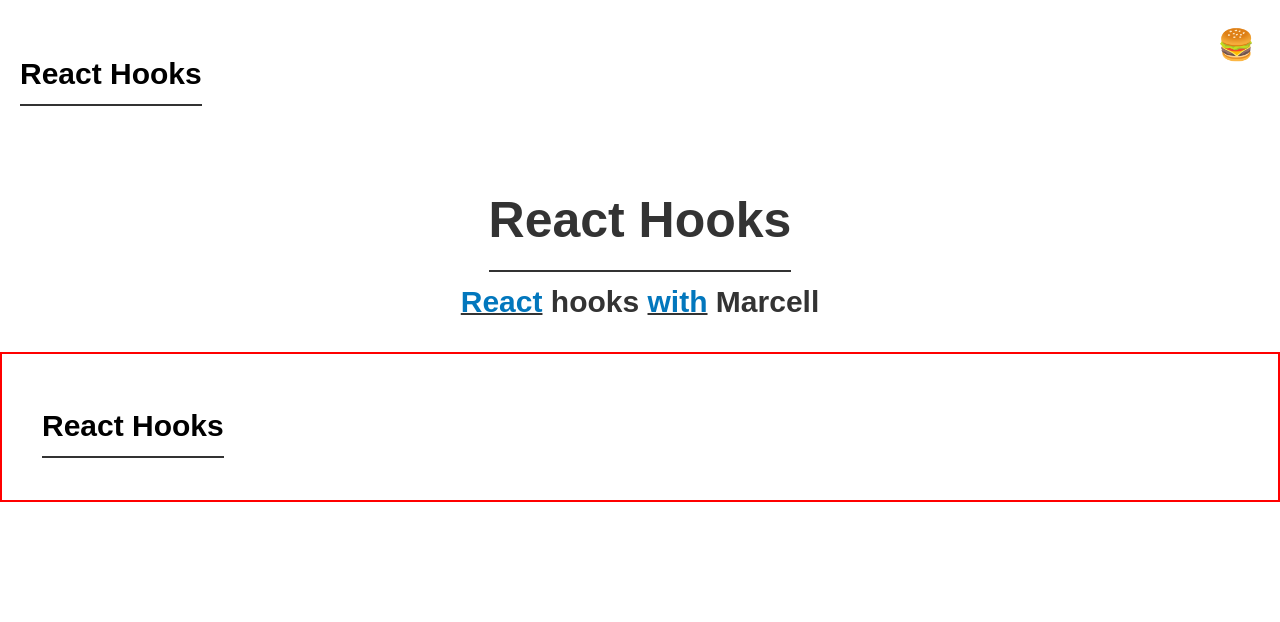
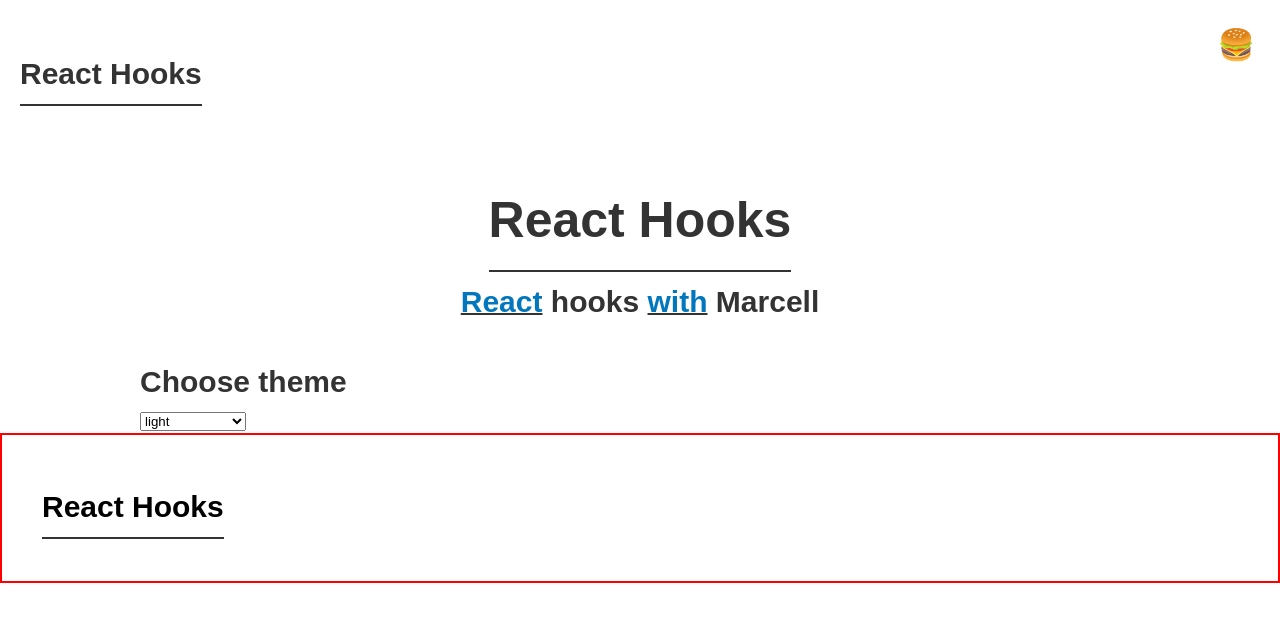
Before and after one commit to masiuciszek/custom-hooks, a Next.js app in the folder app/: page / in a window 1280 px wide. Shown: the top 622 px of the page. Built offline with nearby package versions, Linux system fonts and the light colour scheme.

Commit message:
dynamic path

```diff
--- a/app/components/layout/index.tsx
+++ b/app/components/layout/index.tsx
@@ -1,9 +1,10 @@
 import * as React from "react";
 import styled, { ThemeProvider } from "styled-components";
-import { mainTheme } from "../../utils/theme";
+import { mainTheme, secondaryTheme } from "../../utils/theme";
 import GlobalStyles from "./GlobalStyles";
 import Nav from "./navbar";
 import Footer from "./footer";
+import { useSiteState } from "../../context/site.context/Site.context";
 
 export const Page = styled.div`
   background-color: ${(props) => props.theme.colors.primary};
@@ -20,8 +21,9 @@ interface Props {
 }
 
 const Layout: React.FC<Props> = ({ children }) => {
+  const { theme } = useSiteState();
   return (
-    <ThemeProvider theme={mainTheme}>
+    <ThemeProvider theme={theme === "light" ? mainTheme : secondaryTheme}>
       <GlobalStyles />
       <Nav className="main-navbar" />
       <Page>
--- a/app/components/layout/navbar/Nav.Styles.tsx
+++ b/app/components/layout/navbar/Nav.Styles.tsx
@@ -1,18 +1,16 @@
 import styled from "styled-components";
 import { handleFlex } from "../../styled/utils/handleFlex";
+
+interface Props {
+  isPath: boolean;
+}
 
 export const NavListStyles = styled.ul`
   ${handleFlex("row", "center", "center")};
 
   padding: 1rem 2rem;
   margin-right: 3rem;
-  li {
-    padding: 1rem;
-    transform: ${({ theme }) => theme.transition.mainTransition};
-    &:hover {
-      border-bottom: none !important;
-    }
-  }
+
   a {
     color: ${({ theme }) => theme.colors.text};
     text-transform: capitalize;
@@ -40,6 +38,16 @@ export const NavListStyles = styled.ul`
   }
 `;
 
+export const ListItem = styled.li<Props>`
+  padding: 1rem;
+  transform: ${({ theme }) => theme.transition.mainTransition};
+  &:hover {
+    border-bottom: none !important;
+  }
+  ${(props) =>
+    props.isPath ? `border-bottom:${props.theme.colors.text} 2px solid` : null};
+`;
+
 export const SmallListStyle = styled(NavListStyles)`
   transition: ${({ theme }) => theme.transition.mainTransition};
   transition: 800ms ease all;
--- a/app/components/layout/navbar/NavList.tsx
+++ b/app/components/layout/navbar/NavList.tsx
@@ -1,6 +1,6 @@
 import * as React from "react";
 import { useSiteState } from "../../../context/site.context/Site.context";
-import { NavListStyles } from "./Nav.Styles";
+import { ListItem, NavListStyles } from "./Nav.Styles";
 import Link from "next/link";
 import { useRouter } from "next/router";
 
@@ -14,19 +14,18 @@ const NavList: React.FC<Props> = () => {
     <NavListStyles>
       {navData &&
         navData.map((navItem) => (
-          <li
+          <ListItem
             key={navItem.text}
+            isPath={router.pathname === navItem.path}
             style={{
-              borderBottom:
-                router && router.pathname === navItem.path
-                  ? "2px solid #0277BD"
-                  : "none",
+              fontSize:
+                router && router.pathname === navItem.path ? "2rem" : "1.8rem",
             }}
           >
             <Link href={navItem.path}>
               <a>{navItem.text}</a>
             </Link>
-          </li>
+          </ListItem>
         ))}
     </NavListStyles>
   );
--- a/app/components/layout/navbar/index.tsx
+++ b/app/components/layout/navbar/index.tsx
@@ -43,7 +43,8 @@ export default styled(Nav)`
   margin: 0;
   width: 100vw;
   height: 15rem;
-  background: transparent;
+  background: ${(props) => props.theme.colors.primary};
+  color: ${(props) => props.theme.colors.text};
   ${handleFlex("row", "space-between", "center")};
   font-size: 2rem;
   position: relative;
--- /dev/null
+++ b/app/components/themeEx/index.tsx
@@ -0,0 +1,34 @@
+import * as React from "react";
+import { useSiteDispatch } from "../../context/site.context/Site.context";
+import useTheme from "../../hooks/useTheme";
+
+interface Props {}
+
+const ThemeComp: React.FC<Props> = () => {
+  const [theme, setTheme] = useTheme("theme", "light");
+
+  const dispatch = useSiteDispatch();
+
+  React.useEffect(() => {
+    dispatch({ type: "SET_THEME", payload: theme });
+  }, [theme]);
+
+  return (
+    <div>
+      <h3>Choose theme</h3>
+      <select
+        name=""
+        id=""
+        defaultValue={theme}
+        onChange={(e: React.ChangeEvent<HTMLSelectElement>) =>
+          setTheme(e.target.value)
+        }
+      >
+        <option disabled>choose theme</option>
+        <option value="light">light</option>
+        <option value="dark">dark</option>
+      </select>
+    </div>
+  );
+};
+export default ThemeComp;
--- a/app/context/site.context/Site.reducer.tsx
+++ b/app/context/site.context/Site.reducer.tsx
@@ -13,6 +13,11 @@ export default (state: State = initialState, action: Action) => {
         ...state,
         isNavOpen: !state.isNavOpen,
       };
+    case "SET_THEME":
+      return {
+        ...state,
+        theme: action.payload,
+      };
 
     default: {
       throw new Error(`Unable Action Type`);
--- a/app/context/site.context/Site.types.ts
+++ b/app/context/site.context/Site.types.ts
@@ -4,12 +4,18 @@ export enum ActionTypes {
 }
 
 export type Dispatch = (action: Action) => void;
+type ThemeType = "light" | "dark";
 
-export type State = { navData: NavLink[]; isNavOpen: boolean };
+export type State = {
+  navData: NavLink[];
+  isNavOpen: boolean;
+  theme: ThemeType;
+};
 
 export const initialState: State = {
   navData: [],
   isNavOpen: false,
+  theme: "light",
 };
 
 interface SetNavDataAction {
@@ -20,5 +26,9 @@ interface SetNavDataAction {
 interface ToggleNav {
   type: "TOGGLE_NAV";
 }
+interface SetTheme {
+  type: "SET_THEME";
+  payload: string;
+}
 
-export type Action = SetNavDataAction | ToggleNav;
+export type Action = SetNavDataAction | ToggleNav | SetTheme;
--- /dev/null
+++ b/app/hooks/useTheme.tsx
@@ -0,0 +1,25 @@
+import * as React from "react";
+import useLocalStorage from "./useLocalStorage";
+
+type UseThemeReturnType = [
+  string,
+  React.Dispatch<React.SetStateAction<string>>
+];
+
+const useTheme = (
+  themeKey: string,
+  initialThemeValue: string
+): UseThemeReturnType => {
+  const [theme, setTheme] = useLocalStorage(themeKey, initialThemeValue);
+
+  React.useEffect(() => {
+    document.body.className = "";
+    document.body.classList.add(theme);
+    // If using redux or context API
+    // You could dispatch it to your initialState
+    // and handle it from there
+  }, [theme]);
+
+  return [theme, setTheme];
+};
+export default useTheme;
--- a/app/pages/index.tsx
+++ b/app/pages/index.tsx
@@ -3,6 +3,7 @@ import { GetServerSideProps, GetServerSidePropsContext, NextPage } from "next";
 import { ParsedUrlQuery } from "querystring";
 import Title from "../components/title";
 import { useSiteDispatch } from "../context/site.context/Site.context";
+import ThemeComp from "../components/themeEx";
 
 interface Props {
   data: NavLink[];
@@ -25,6 +26,7 @@ const IndexPage: NextPage<Props> = ({ data, done }) => {
         mainTitle="React Hooks"
         secondaryTitle="React hooks with Marcell"
       />
+      <ThemeComp />
     </>
   );
 };
--- a/app/utils/theme.tsx
+++ b/app/utils/theme.tsx
@@ -38,7 +38,7 @@ const secondaryTheme: DefaultTheme = {
   colors: {
     text: "#fff",
     primary: "#333",
-    btnBg: "#0277BD",
+    btnBg: "rgba(142,36,170,1)",
     btnText: "#fff",
     shadow1: "rgba(33,33,33,.8)",
     shadow2: "rgba(33,33,33,.4)",
```
Also changed, not shown: 2 other files (tests, documents, lock files or other folders).
